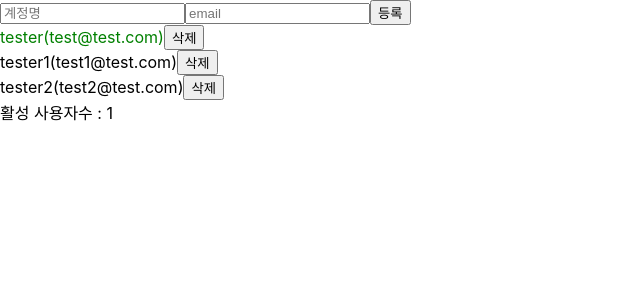
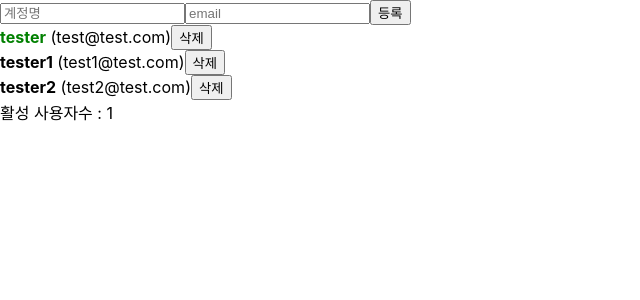
Before and after one commit to redbean88/react_study, a React (Create React App) app: page / in a window 1280 px wide. Shown: the top 300 px of the page, without its empty margins (0-640 px from the left). Built offline with nearby package versions, Linux system fonts and the light colour scheme.

Commit message:
25,26 리듀서 immer 로 구현하기

```diff
--- a/package.json
+++ b/package.json
@@ -6,6 +6,7 @@
     "@testing-library/jest-dom": "^5.11.4",
     "@testing-library/react": "^11.1.0",
     "@testing-library/user-event": "^12.1.10",
+    "immer": "^9.0.6",
     "react": "^17.0.2",
     "react-dom": "^17.0.2",
     "react-scripts": "4.0.3",
--- a/src/App.js
+++ b/src/App.js
@@ -1,5 +1,6 @@
 import React, {useRef , useReducer, useMemo, useCallback , createContext} from "react";
 import UesrList from "./UserList";
+import produce from "immer"
 import CreateUser from "./CreateUser";
 import useInputs from "./useInputs";
 
@@ -34,24 +35,36 @@ const initailState = {
 function reducer(state, action){
   switch(action.type){
     case 'CREATE_USER':
-      return {
-        inputs : initailState.inputs,
-        users : state.users.concat(action.user)
-      }
+      return produce(state , draft => {
+        draft.users.push(action.user)
+      })
+      // return {
+      //   inputs : initailState.inputs,
+      //   users : state.users.concat(action.user)
+      // }
     case 'TOGGLE_USER':
-      return{
-        ...state,
-        users: state.users.map(
-          user => user.id === action.id ?
-          {...user, active: !user.active}
-          : user
-        )
-      }
+      return produce(state , draft => {
+        const user = draft.users.find(user => user.id === action.id);
+        console.log(user)
+        user.active = !user.active;
+      });
+      // return{
+      //   ...state,
+      //   users: state.users.map(
+      //     user => user.id === action.id ?
+      //     {...user, active: !user.active}
+      //     : user
+      //   )
+      // }
     case 'REMOVE_USER':
-      return {
-        ...state,
-        users: state.users.filter(user => user.id !== action.id)
-      }
+      return produce(state , draft => {
+        const index = draft.users.findIndex(user => user.id === action.id)
+        draft.users.splice(index, 1)
+      });
+      // return {
+      //   ...state,
+      //   users: state.users.filter(user => user.id !== action.id)
+      // }
     default:
       throw new Error();
   }
--- a/src/UserList.js
+++ b/src/UserList.js
@@ -1,43 +1,43 @@
-import React , {useContext} from "react";
-import { UserDispatch } from "./App"
+import React, { useContext } from 'react';
+import { UserDispatch } from './App';
 
-const User = React.memo(function User({user }){
-    const {username , email , id, active} = user;
-    const dispatch = useContext(UserDispatch);
+const User = React.memo(function User({ user }) {
+  const dispatch = useContext(UserDispatch);
 
-    return (
-    <div
+  return (
+    <div>
+      <b
         style={{
-            color: active ? 'green' : 'black',
-            cursor:'pointer'
+          cursor: 'pointer',
+          color: user.active ? 'green' : 'black'
         }}
-        onClick={() => dispatch({
-            type: 'TOGGLE_USER',
-            id
-        })}
-    >{username}<span>({email})</span>
-    <button
-        onClick={() => dispatch({
-            type: 'REMOVE_USER' ,
-            id
-        })}
-    >삭제</button>
+        onClick={() => {
+          dispatch({ type: 'TOGGLE_USER', id: user.id });
+        }}
+      >
+        {user.username}
+      </b>
+      &nbsp;
+      <span>({user.email})</span>
+      <button
+        onClick={() => {
+          dispatch({ type: 'REMOVE_USER', id: user.id });
+        }}
+      >
+        삭제
+      </button>
     </div>
+  );
+});
 
-    )
-})
-
-function UesrList({users }){
-
-    return (
+function UserList({ users }) {
+  return (
     <div>
-        {
-            users.map(
-                (user, index) => (<User user={user} key={user.id}/>)
-            )
-        }
+      {users.map(user => (
+        <User user={user} key={user.id} />
+      ))}
     </div>
-    );
+  );
 }
 
-export default React.memo(UesrList)
+export default React.memo(UserList);
```
Also changed, not shown: 1 other file (tests, documents, lock files or other folders).
